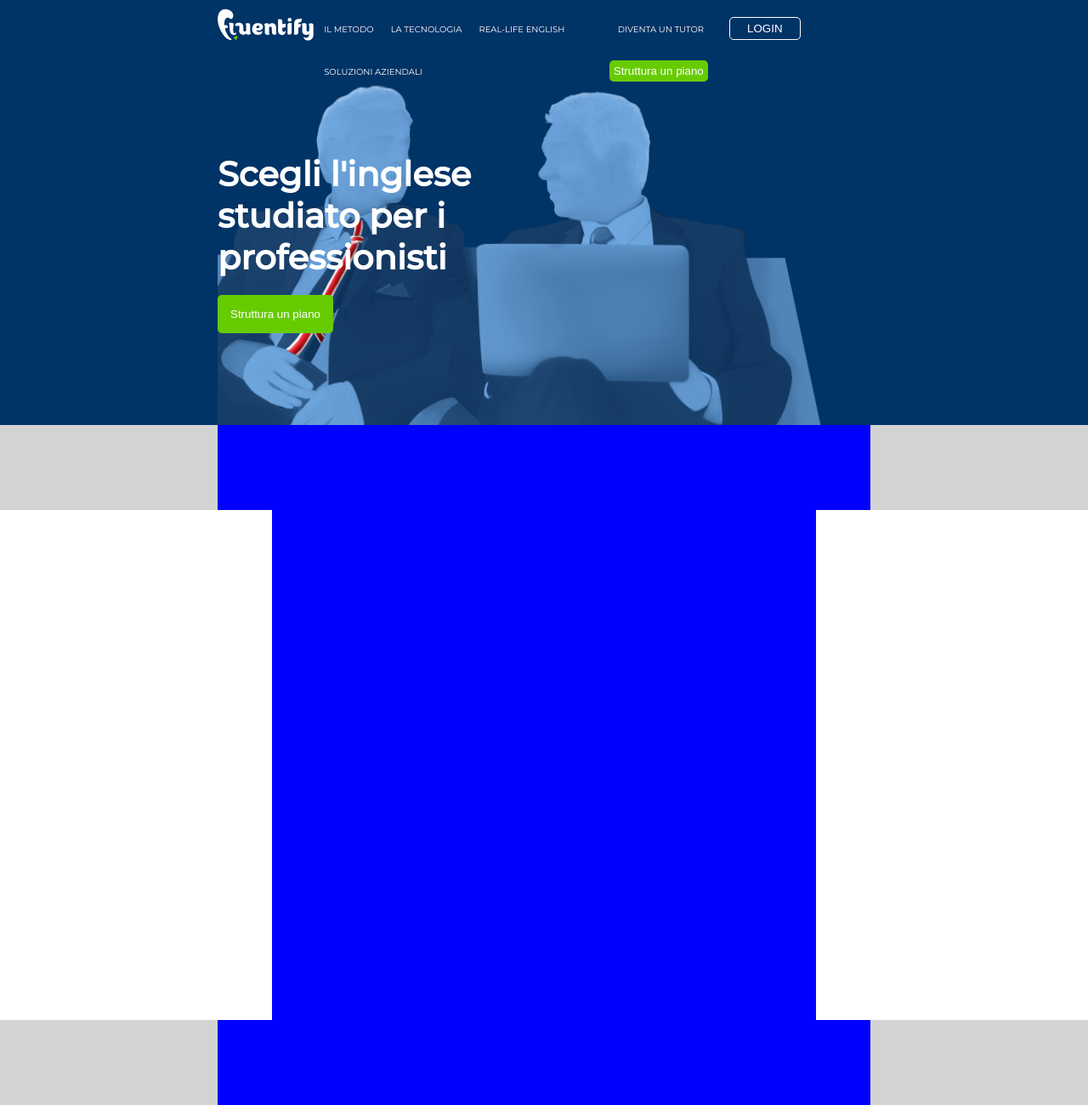
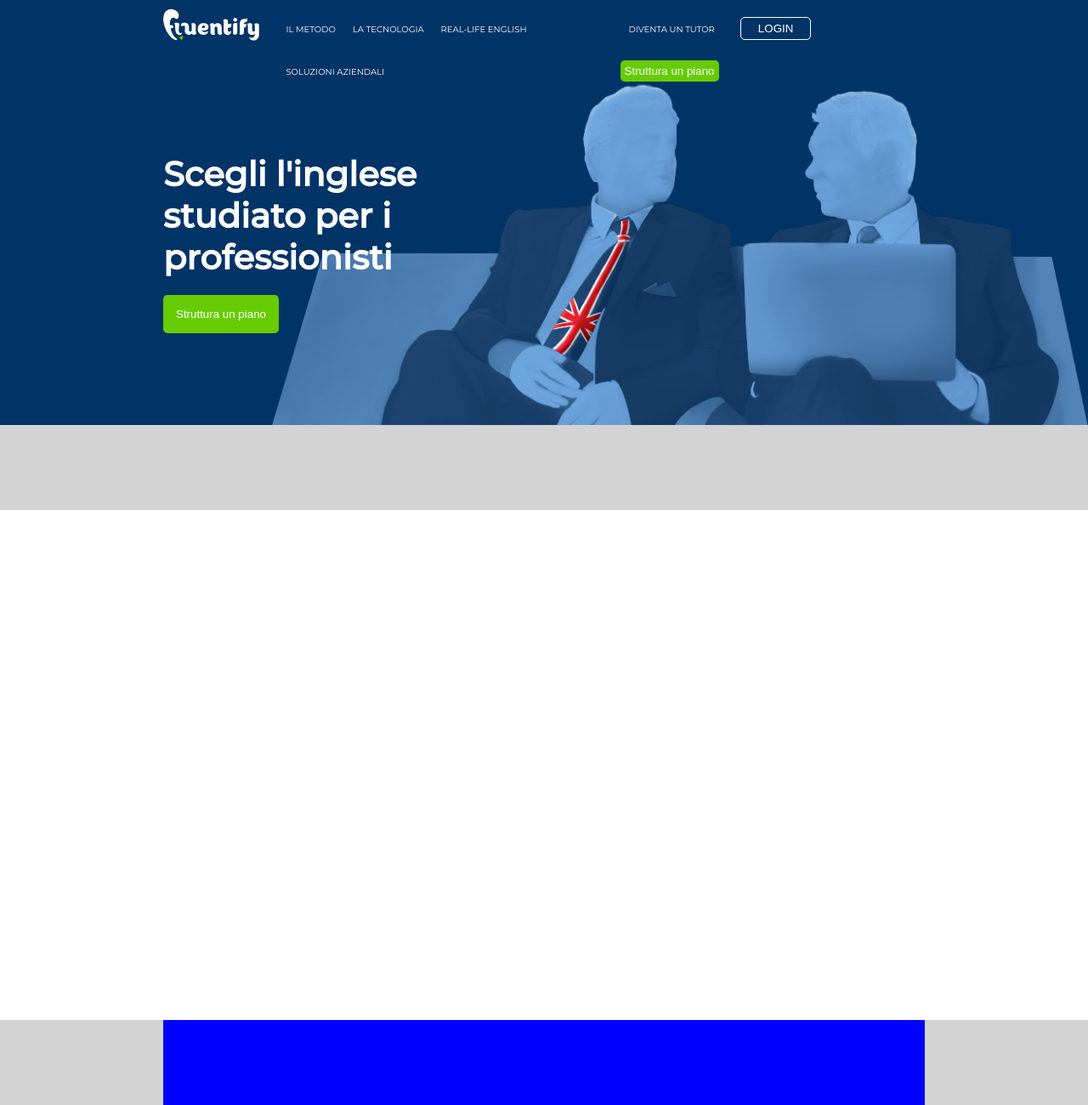
Before and after one commit to fabrynet/html-css-fluentify, a plain HTML site: page index.html in a window 1280 px wide. Shown: the whole page at 85% size. Drawn offline with Linux system fonts and the light colour scheme.

Commit message:
Sfondo header su tutta larghezza. Impostazione larghezza colonne.

```diff
--- a/css/master.css
+++ b/css/master.css
@@ -12,8 +12,14 @@ body {
   /* padding: 0 20%; */
 }
 header {
-  height: 500px;
+  min-height: 500px;
   background-color: #003366;
+  background-image: url("../fluentify-imgs/fluentify-jumbo.png");
+  background-size: 960px;
+  background-repeat: no-repeat;
+  background-position: 100% bottom;
+  color: #fff;
+  /* background-position: bottom 130%; */
   /* debug */
 }
 a {
@@ -21,7 +27,7 @@ a {
 }
 .h-container,
 .s-container {
-  padding: 0 20%;
+  padding: 0 15%;
 }
 .buttons, .logins {
   background-color: #66cc00;
@@ -90,7 +96,7 @@ li.inline-menu-item {
 li.inline-menu-item a {
   display: block;
   color: white;
-  text-align: center;
+  /* text-align: center; */
   padding: 0 10px;
 }
 
@@ -106,10 +112,6 @@ li.inline-menu-item a:hover {
 .h-jumbotron {
   position: relative;
   height: 400px;
-  background-image: url("../fluentify-imgs/fluentify-jumbo.png");
-  background-size: 960px;
-  background-repeat: no-repeat;
-  background-position: 130%;
   /* debug */
   /* background-color: red; */
 }
@@ -138,7 +140,7 @@ li.inline-menu-item a:hover {
 /* Sezione 2 */
 #section2 {
   height: 300px;
-  padding: 0 25%;
+  padding: 0 20%;
   /* debug */
   /* background-color: green; */
 }
@@ -146,7 +148,7 @@ li.inline-menu-item a:hover {
 /* Sezione 3 */
 #section3 {
   height: 300px;
-  padding: 0 25%;
+  padding: 0 20%;
   /* debug */
   /* background-color: pink; */
 }
--- a/index.html
+++ b/index.html
@@ -53,7 +53,13 @@
       <!-- sezione 1 -->
       <section>
         <div id="section1" class="s-container">
-          <div class="box">
+          <div class="card">
+
+          </div>
+          <div class="card">
+
+          </div>
+          <div class="card">
 
           </div>
         </div>
@@ -63,7 +69,13 @@
       <!-- sezione 2 -->
       <section>
         <div id="section2" class="s-container">
-          <div class="box">
+          <div class="card">
+
+          </div>
+          <div class="card">
+
+          </div>
+          <div class="card">
 
           </div>
         </div>
@@ -73,7 +85,10 @@
       <!-- sezione 3 -->
       <section>
         <div id="section3" class="s-container">
-          <div class="box">
+          <div class="card">
+
+          </div>
+          <div class="card">
 
           </div>
         </div>
```
